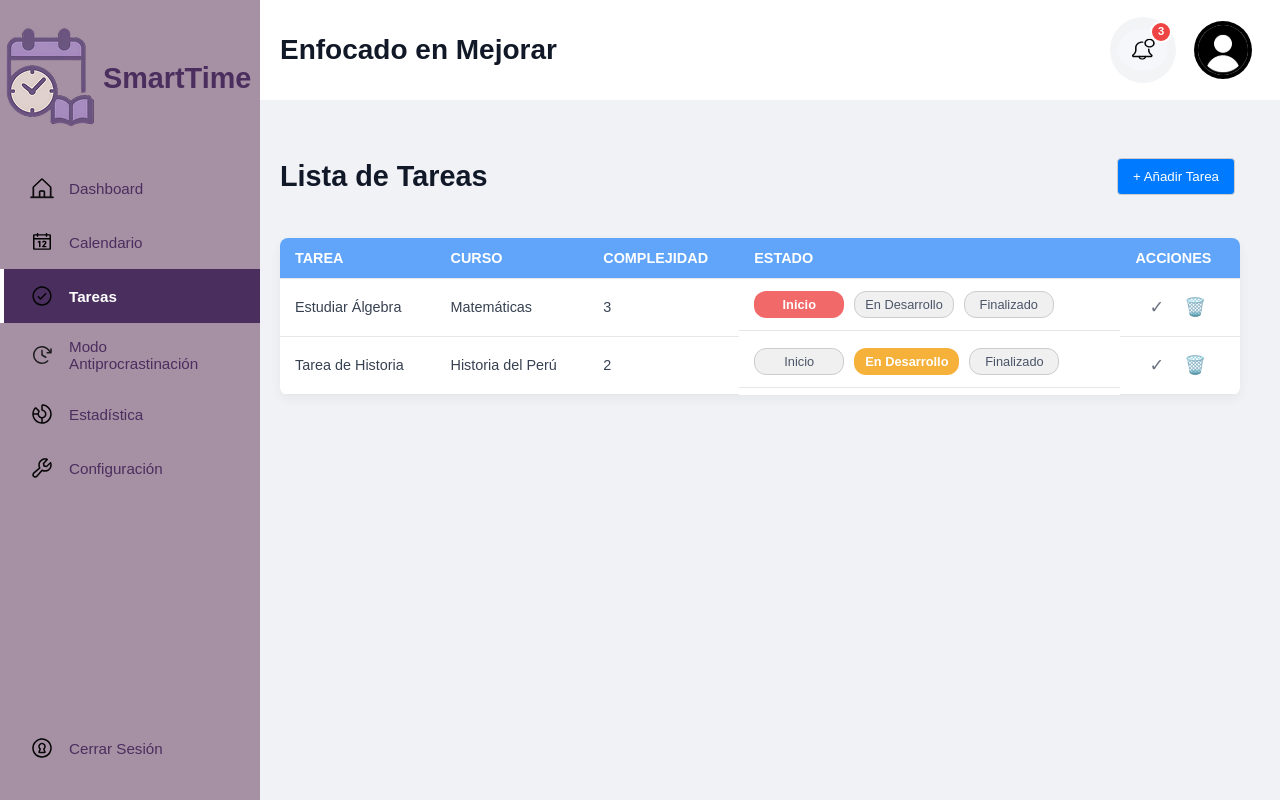
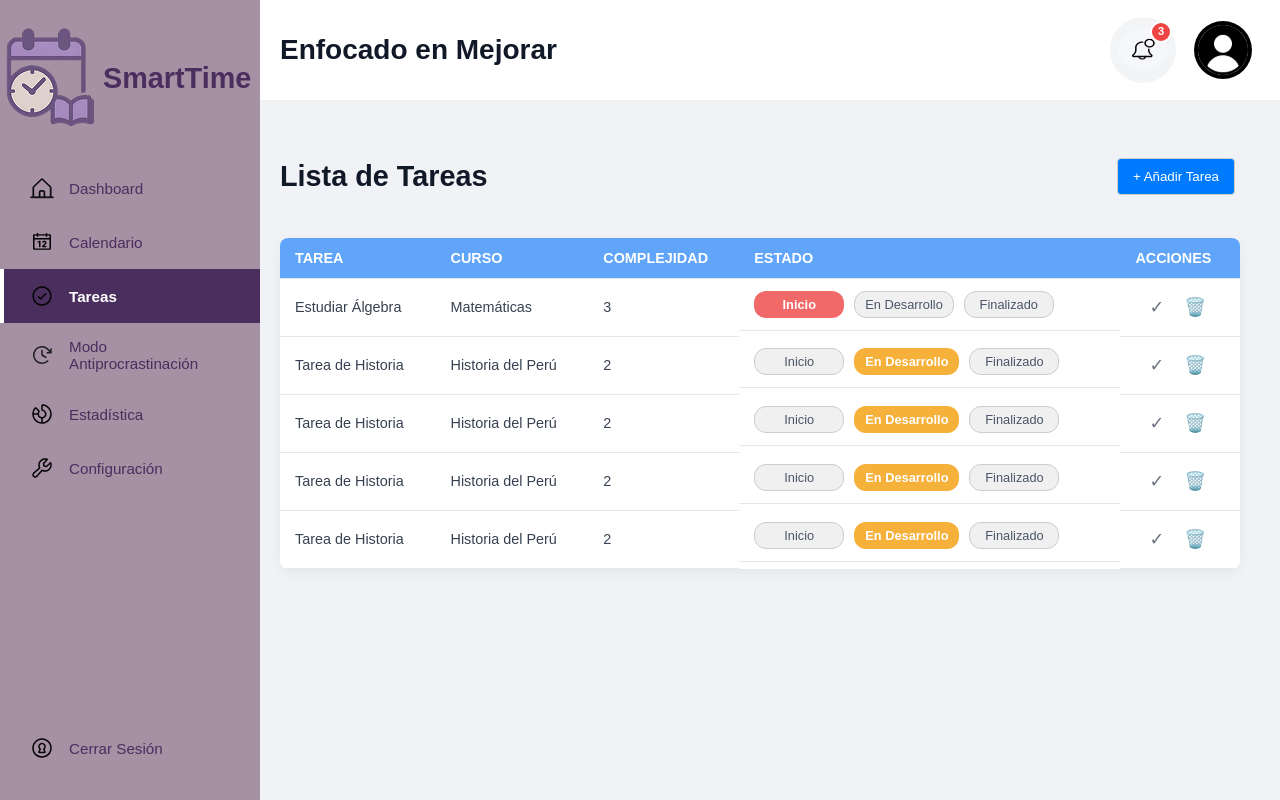
Before and after one commit to FreddyAyalaS/SmarTime, a React (Create React App) app in the folder frontend/: page /tasks in a window 1280 px wide. Built offline with nearby package versions, Linux system fonts and the light colour scheme; no server answers.

Commit message:
summarycards en dashboard completos

```diff
--- a/frontend/src/data/taskData.js
+++ b/frontend/src/data/taskData.js
@@ -29,6 +29,48 @@ const taskData = [
     estado: 'en_desarrollo',
     completado: false,
   },
+  {
+    id: 3,
+    titulo: 'Tarea de Historia',
+    curso: 'Historia del Perú',
+    descripcion: 'Ensayo sobre la independencia',
+    fecha_entrega: '2025-06-28',
+    hora_entrega: '20:00',
+    fecha_tarea: '2025-06-26',
+    hora_inicio: '14:00',
+    hora_fin: '16:00',
+    complejidad: 2,
+    estado: 'en_desarrollo',
+    completado: false,
+  },
+  {
+    id: 4,
+    titulo: 'Tarea de Historia',
+    curso: 'Historia del Perú',
+    descripcion: 'Ensayo sobre la independencia',
+    fecha_entrega: '2025-06-28',
+    hora_entrega: '20:00',
+    fecha_tarea: '2025-06-26',
+    hora_inicio: '14:00',
+    hora_fin: '16:00',
+    complejidad: 2,
+    estado: 'en_desarrollo',
+    completado: false,
+  },
+  {
+    id: 5,
+    titulo: 'Tarea de Historia',
+    curso: 'Historia del Perú',
+    descripcion: 'Ensayo sobre la independencia',
+    fecha_entrega: '2025-06-28',
+    hora_entrega: '20:00',
+    fecha_tarea: '2025-06-26',
+    hora_inicio: '14:00',
+    hora_fin: '16:00',
+    complejidad: 2,
+    estado: 'en_desarrollo',
+    completado: false,
+  },
 ];
 
 export default taskData;
--- a/frontend/src/pages/DashboardPage.jsx
+++ b/frontend/src/pages/DashboardPage.jsx
@@ -3,7 +3,7 @@ import React, { useEffect, useState } from 'react';
 import SummaryCard from '../components/SummaryCard';
 import { getTasks } from '../services/taskService.mock';
 import checkIcon from '../assets/Icons/checkcircle.svg';
-import GlobalStatusChart from '../components/GlobalStatusChart'; // 👈 NUEVO IMPORT
+import GlobalStatusChart from '../components/GlobalStatusChart';
 
 const DashboardPage = () => {
   const [todayTasks, setTodayTasks] = useState([]);
@@ -35,12 +35,24 @@ const DashboardPage = () => {
 
   return (
     <div className="dashboard-page">
-      <div className="dashboard-summary-section">
+      <div className="dashboard-grid">
+        {/* 1. ACTIVIDADES DE HOY */}
+        <div className="dashboard-grid-cell">
+          <SummaryCard title="Actividades de Hoy" className="card-actividades">
+            {/* Aquí se insertarán las actividades de Sebastián */}
+          </SummaryCard>
+        </div>
 
-        {/* ACTIVIDADES DE HOY - Parte de Sebastián */}
+        {/* 2. VISTA SEMANAL */}
+        <div className="dashboard-grid-cell">
+          <SummaryCard title="Vista Semanal" className="card-vista">
+            {/* Aquí se insertará la vista semanal del calendario */}
+          </SummaryCard>
+        </div>
 
-        {/* PRÓXIMAS TAREAS */}
-        <SummaryCard title="Próximas Tareas (Siguientes 7 días)">
+        {/* 3. PRÓXIMAS TAREAS */}
+        <div className="dashboard-grid-cell">
+          <SummaryCard title="Próximas Tareas (Siguientes 7 días)" className="card-proximas">
             {upcomingTasks.length > 0 ? (
               upcomingTasks.map((task) => (
                 <div key={task.id} className="dashboard-task-box">
@@ -66,12 +78,14 @@ const DashboardPage = () => {
               <p className="dashboard-no-tasks">No hay tareas próximas.</p>
             )}
           </SummaryCard>
+        </div>
 
-        {/* ESTADO GLOBAL DE ACTIVIDADES */}
-        <SummaryCard title="Estado Global de Actividades">
+        {/* 4. ESTADO GLOBAL */}
+        <div className="dashboard-grid-cell">
+          <SummaryCard title="Estado Global de Actividades" className="card-global">
             <GlobalStatusChart />
           </SummaryCard>
-
+        </div>
       </div>
     </div>
   );
--- a/frontend/src/styles/SummaryCard.css
+++ b/frontend/src/styles/SummaryCard.css
@@ -1,15 +1,14 @@
 /* src/components/SummaryCard/SummaryCard.css */
 .summary-card {
-  background-color: #FFFFFF; /* Fondo blanco para la tarjeta de resumen */
-  border: 2px solid #4A90E2; /* Borde azul como en la imagen */
-  border-radius: 16px; /* Bordes redondeados para la tarjeta */
+  background-color: #FFFFFF;
+  border: 2px solid #4A90E2;
+  border-radius: 16px;
   padding: 20px;
-  box-shadow: 0 4px 12px rgba(0, 0, 0, 0.08); /* Sombra un poco más pronunciada */
-  margin-bottom: 20px; /* Espacio si hay varias tarjetas de resumen */
+  box-shadow: 0 4px 12px rgba(0, 0, 0, 0.08);
+  margin-bottom: 20px;
   width: 500px;
-  height: 250px;
-  margin-left: 170px;
-
+  margin-left: 30px;
+  /* ❌ Quitar height fija */
 }
 .summary-card-title {
   font-size: 1.4rem; /* Tamaño del título "Actividades (Hoy)" */
@@ -21,8 +20,8 @@
   border-bottom: 1px solid #E0E0E0; /* Línea sutil debajo del título (opcional) */
 }
 .summary-card-content {
-  width: 500px;
-  height: 230px;
+  width: 100%; /* o 500px si quieres mantenerlo fijo */
+  /* ❌ Quitar height fija */
 }
 .dashboard-task-box {
   display: flex; /* ← NUEVO: alineación horizontal */
@@ -66,3 +65,15 @@
   font-style: italic;
   margin-bottom: 6px;
 }
+
+.dashboard-grid {
+  display: grid;
+  grid-template-columns: repeat(2, 1fr);
+  gap: 20px;
+}
+.dashboard-grid-cell {
+  display: flex;
+  align-items: center;
+  justify-content: center;
+  min-height: 300px; /* Puedes ajustar esto según el tamaño de tus tarjetas */
+}
```
Lines whose indentation alone changed are shown as unchanged.
